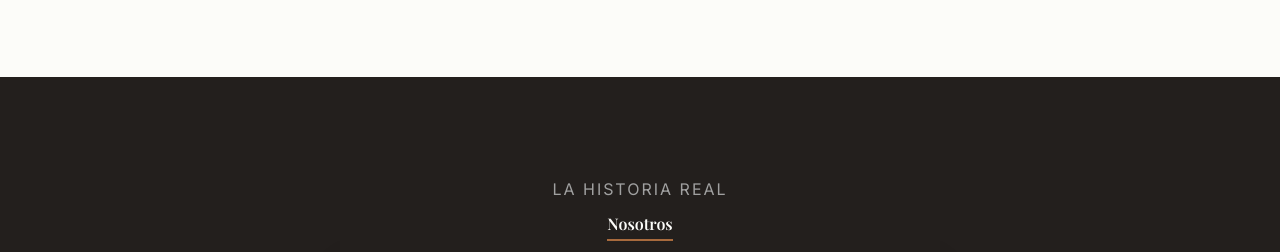
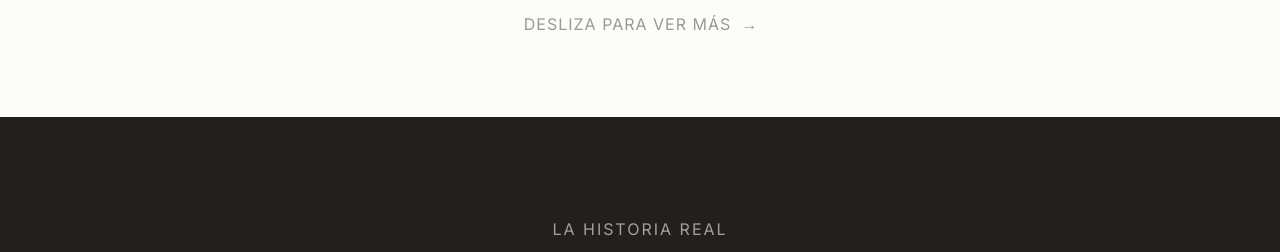
Before and after one commit to DiegoBHDZ/La-tentacion-cafeteria, a plain HTML site: page index.html in a window 1280 px wide. Shown: the part 1293-1545 px from the top of the page. Drawn offline with nearby package versions, Linux system fonts and the light colour scheme; a web font is replaced by a local one.

Commit message:
fix: Agregue texto deslizar para ver más en el menu

```diff
--- a/css/layout.css
+++ b/css/layout.css
@@ -490,3 +490,26 @@
         padding: 10% !important;
     }
 }
+
+.scroll-hint {
+    display: flex;
+    justify-content: center;
+    align-items: center;
+    gap: 8px;
+    margin-top: 15px;
+    font-family: var(--font-body);
+    font-size: var(--text-xs);
+    color: #999;
+    letter-spacing: 1px;
+    text-transform: uppercase;
+}
+
+/* Animación de la flechita para que se mueva sola */
+.scroll-arrow {
+    animation: bounce-right 1.5s infinite;
+}
+
+@keyframes bounce-right {
+    0%, 100% { transform: translateX(0); }
+    50% { transform: translateX(5px); }
+}
--- a/index.html
+++ b/index.html
@@ -169,6 +169,11 @@
             </button>
 
         </div>
+
+<div class="scroll-hint mobile-only">
+    <span>Desliza para ver más</span>
+    <div class="scroll-arrow">→</div>
+</div>
     </div>
 </section>
 
```
